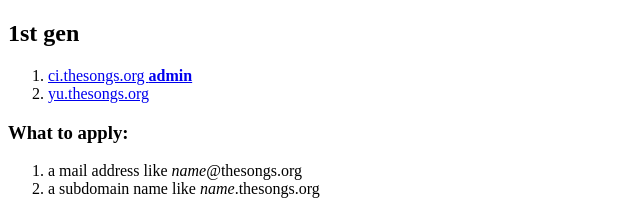
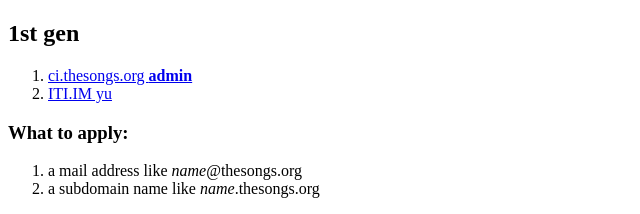
Before and after one commit to thesongs/thesongs.github.io, a plain HTML site: page index.html in a window 1280 px wide. Shown: the top 214 px of the page, 0-640 px from the left. Drawn offline with Linux system fonts and the light colour scheme.

Commit message:
Update index.html

```diff
--- a/index.html
+++ b/index.html
@@ -11,7 +11,7 @@
         <a href="http://ci.thesongs.org">ci.thesongs.org <b>admin</b> </a>
       </li>
       <li>
-        <a href="http://yu.thesongs.org">yu.thesongs.org</a>
+        <a href="https://iti.im">ITI.IM yu</a>
       </li>
     </ol>
   </body>
```
